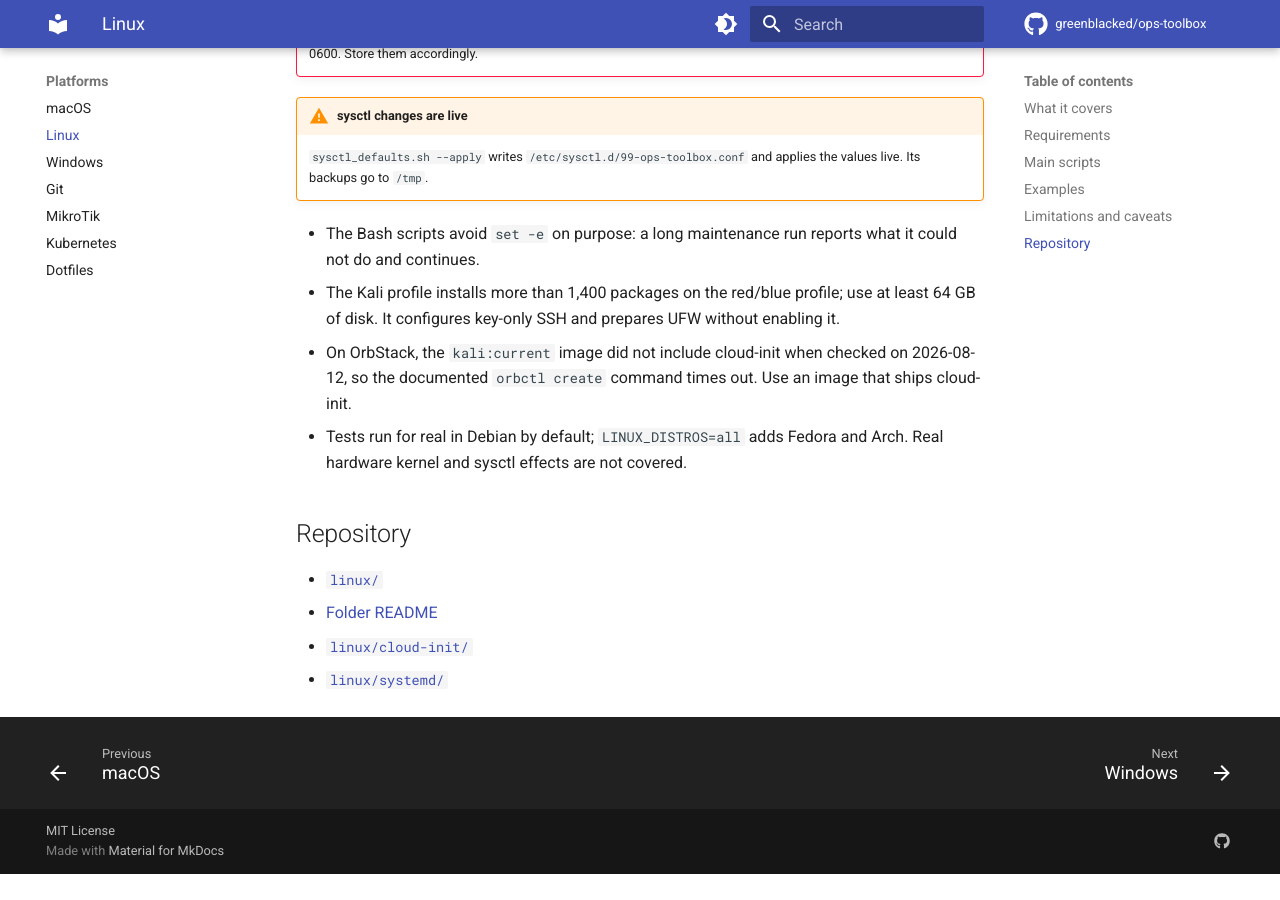
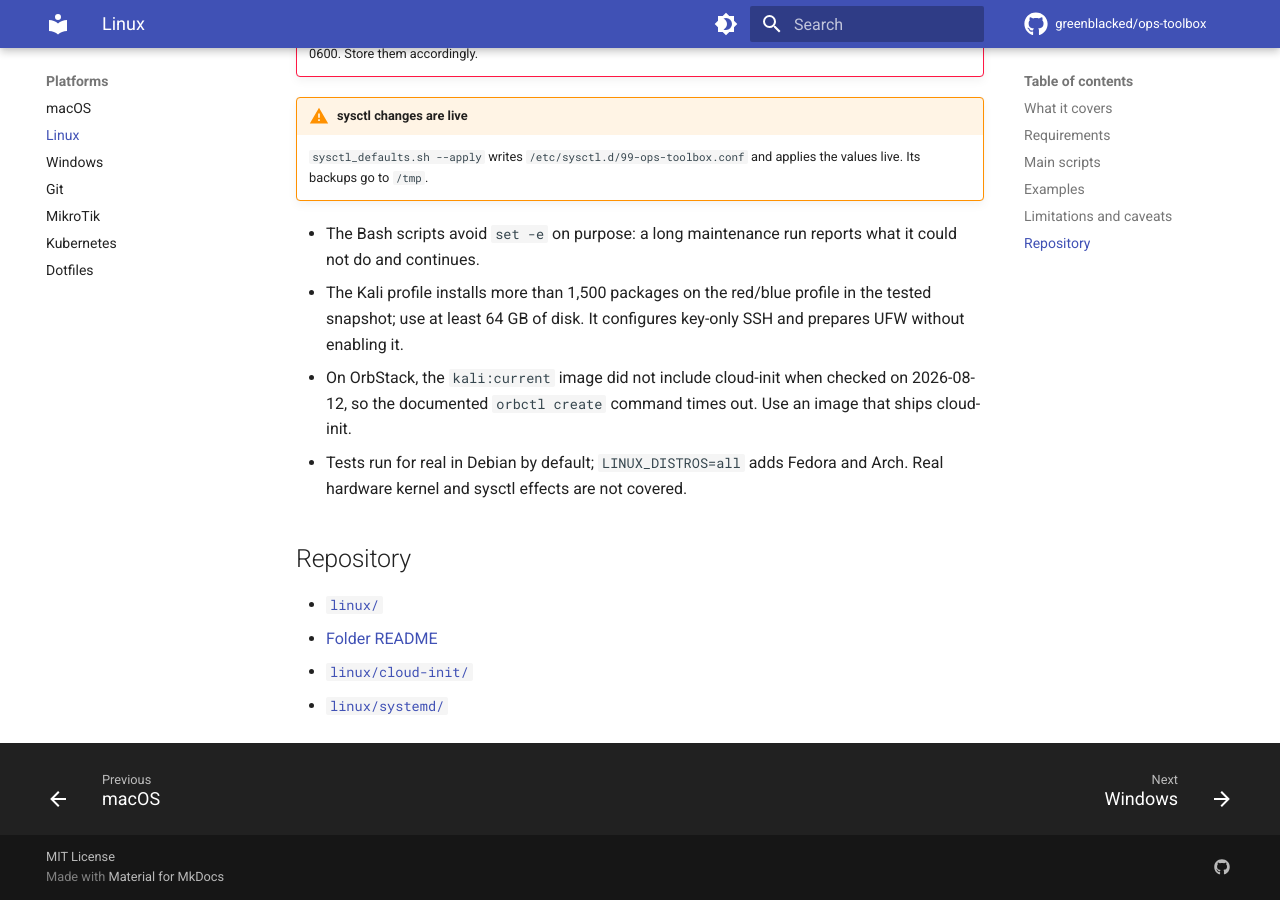
Before and after one commit to greenblacked/ops-toolbox, an MkDocs documentation site: the page built from docs/platforms/linux.md, in a window 1280 px wide and 900 px high, scrolled down 2412 px. Built offline with MkDocs 1.6.1 and Material for MkDocs 9.7.7, drawn with Linux system fonts in a browser that asks for light colours; comment, search, counter and statistics services are not loaded; before the commit the page ends 3286 px from its top, so only the background shows below that.

```diff
--- a/docs/platforms/linux.md
+++ b/docs/platforms/linux.md
@@ -88,7 +88,7 @@
 
 - The Bash scripts avoid `set -e` on purpose: a long maintenance run reports
   what it could not do and continues.
-- The Kali profile installs more than 1,400 packages on the red/blue profile;
+- The Kali profile installs more than 1,500 packages on the red/blue profile in the tested snapshot;
   use at least 64 GB of disk. It configures key-only SSH and prepares UFW
   without enabling it.
 - On OrbStack, the `kali:current` image did not include cloud-init when
```
